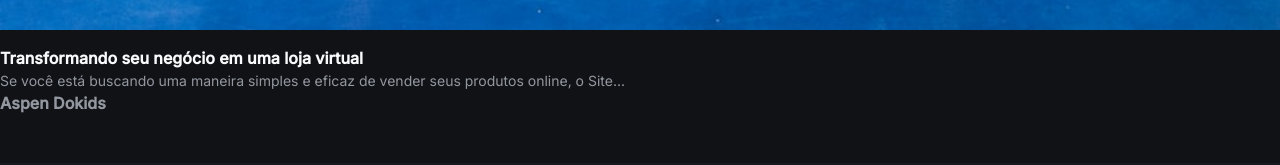
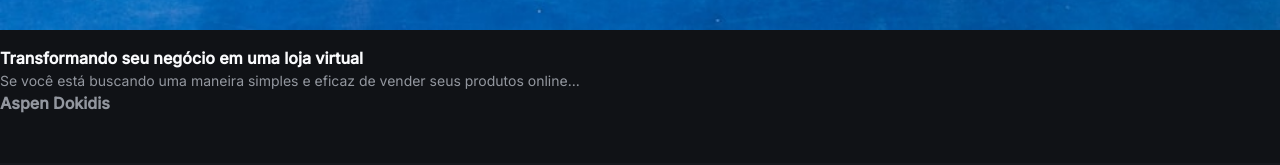
Before and after one commit to JoaoVitorResende/site-blog, a Next.js app: page /blog in a window 1280 px wide. Shown: the part 2008-2173 px from the top of the page. Built offline with nearby package versions, Linux system fonts and the light colour scheme; a web font is replaced by a local one.

Commit message:
chore: post card changes to becamo dinamic props

```diff
--- a/src/Templates/blog/blog-list.tsx
+++ b/src/Templates/blog/blog-list.tsx
@@ -7,8 +7,8 @@
     const router = useRouter();
     const query = router.query.q as string;
     const pageTitle = query
-    ? `Resultados de busca para ${query}`
-    : `Dicas e estrategias para impulsionar seu negocio`
+        ? `Resultados de busca para ${query}`
+        : `Dicas e estrategias para impulsionar seu negocio`
 
     return (
         <div className="flex flex-col py-24 flex-grow h-full">
@@ -23,7 +23,17 @@
                     <Search />
                 </div>
             </header>
-            <PostCard/>
+            <PostCard
+                title="Transformando seu negócio em uma loja virtual"
+                description="Se você está buscando uma maneira simples e eficaz de vender seus produtos online..."
+                date="20/12/2024"
+                slug="transformando"
+                image="/assets/primeiro-post.jpg"
+                author={{
+                    avatar: '/customer-01.png',
+                    name: 'Aspen Dokidis',
+                }}
+            />
         </div>
     )
 }
--- a/src/Templates/blog/templates/post-card/post-card.tsx
+++ b/src/Templates/blog/templates/post-card/post-card.tsx
@@ -1,46 +1,57 @@
 import Image from "next/image"
 import Link from "next/link"
 
-export const PostCard = () => {
+type Author = {
+    name: string
+    avatar: string
+}
+
+type PostCardProps = {
+    slug: string;
+    title: string;
+    description: string;
+    image: string;
+    date: string;
+    author: Author;
+}
+
+export const PostCard = ({slug, title, description, image, date, author}:PostCardProps) => {
     return (
-        <Link href={`/blog/`}
-            className="w-full max-w-2xl rounded-3xl border-[1px] border-gray-400
+        <Link href={`/blog/${slug}`}
+            className="w-full max-w-2xl rounded-[12px] border-[1px] border-gray-400
          bg-gray-600 overflow-hidden transition-all duration-300 hover:border-[1px] hover:border-blue-300">
             <div className="p-2 rounded-md overflow-hidden">
                 <div className="relative">
-                    <div className="absolute top-0 right-0 px-3 py-1">
+                    <div className="absolute top-0 right-0 px-3 py-1 bg-gray-600 backdrop-blur-sm rounded-bl-[10px]">
                         <span className="text-body-xs text-gray-300">
-                            20/12/2020
+                            {date}
                         </span>
                     </div>
                     <Image
-                        src={'/assets/primeiro-post.jpg'}
+                        src={image}
                         alt=""
                         width={288}
                         height={144}
-                        className="w-full h-40 object-cover object-center"
+                        className="w-full h-40 object-cover object-center rounded-t-[8px]"
                     />
                 </div>
                 <div className="px-2 mt-4 space-y-4">
                     <h2 className="text-heading-sm text-gray-100 line-clamp-3">
-                        Transformando seu negócio em uma loja virtual
+                        {title}
                     </h2>
                     <p className="text-gray-300 text-body-sm line-clamp-3">
-                        Se você está buscando uma maneira simples e eficaz de vender seus
-                        produtos online, o Site...
+                        {description}
                     </p>
                     <div className="flex items-center gap-3 border-t border-gray-400 py-4">
                         <div className="relative h-5 w-5 md:h-6 md:w-6 overflow-hidden rounded-full border-blue-200 border-[1px]">
                             <Image
-                                src={`/customer-01.png`}
+                                src={author?.avatar}
                                 alt=""
                                 fill
                                 className="object-cover rounded-md"
                             />
                         </div>
-                        <span className="text-body-xs text-gray-300">
-                            Aspen Dokids
-                        </span>
+                        <span className="text-body-xs text-gray-300">{author?.name}</span>
                     </div>
                 </div>
             </div>
```
